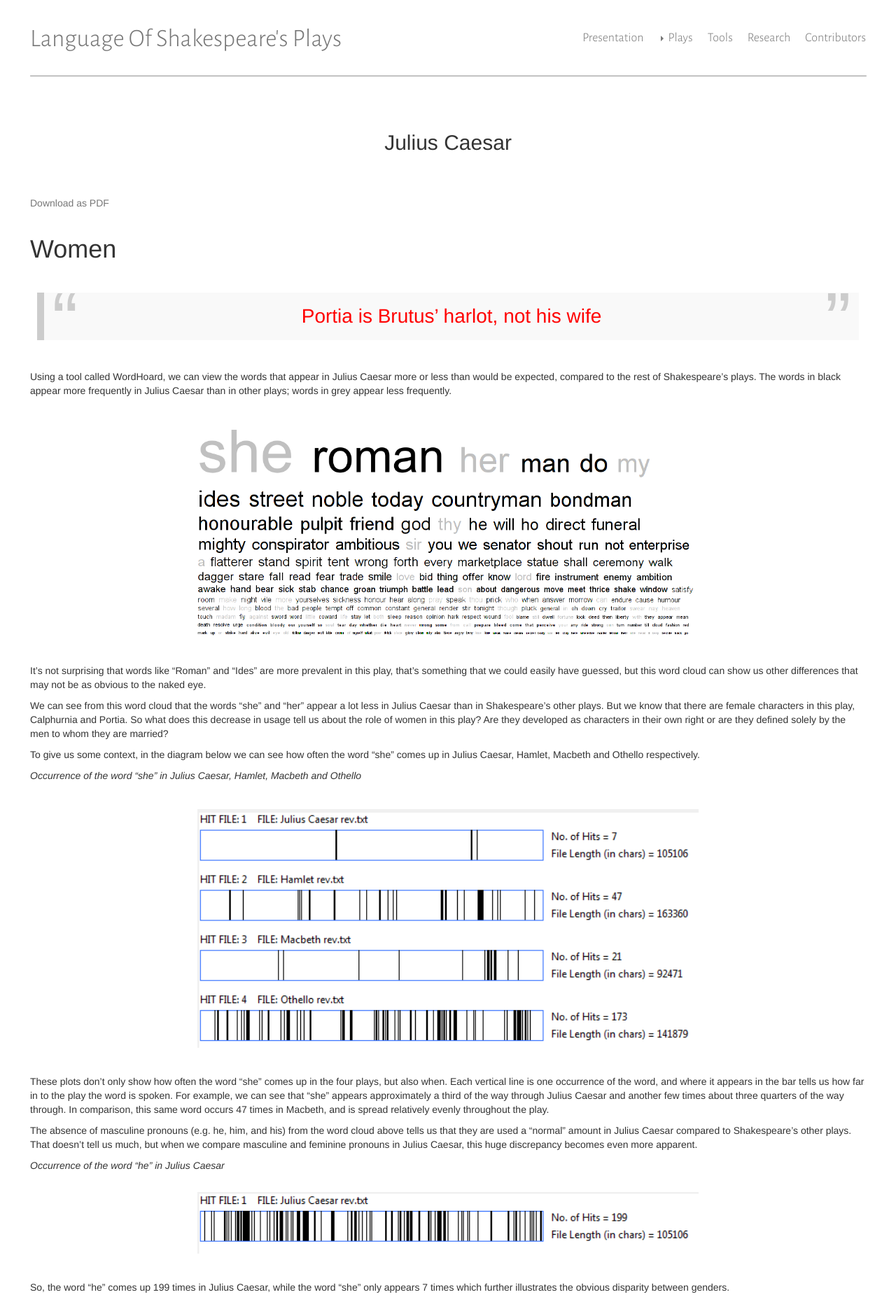
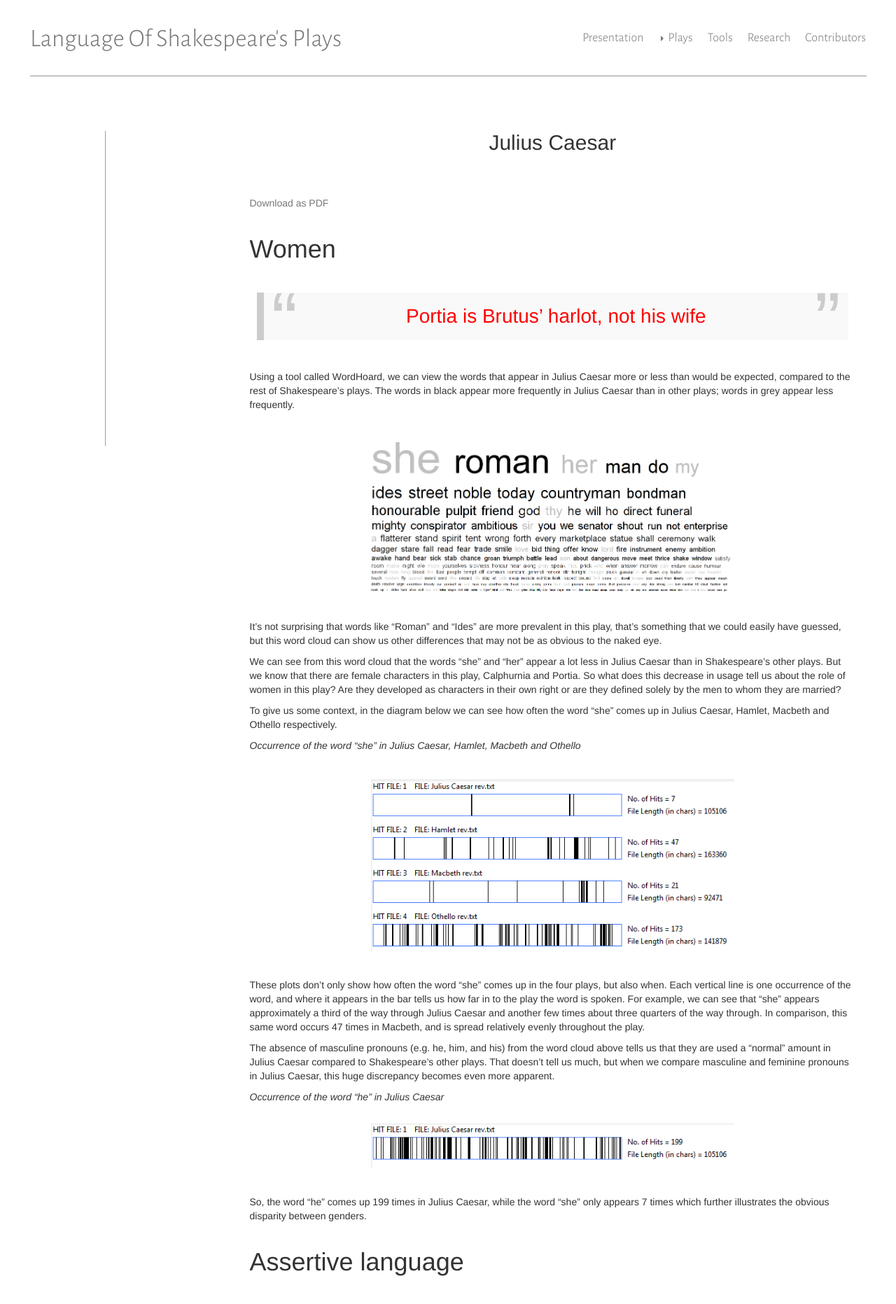
Before and after one commit to iahmed0/SU-LOSP.github.io, a Jekyll site: the page built from _analyses/julius_caesar/index.md, in a window 1280 px wide. Shown: the top 1863 px of the page at 70% size. Built offline with Jekyll 4.4.1, drawn with Linux system fonts in a browser that asks for light colours.

Commit message:
First attempt with the play submenu

```diff
--- a/_config.yml
+++ b/_config.yml
@@ -13,5 +13,10 @@
     -
         values:
             layout: "page"
+    -
+        scope:
+            type: "analyses"
+        values:
+            layout: "analysis"
 
 markdown: "kramdown"
--- /dev/null
+++ b/_layouts/analysis.html
@@ -0,0 +1,20 @@
+---
+layout: default
+---
+
+<nav class="col-md-3">
+  <ul id="play-sections">
+  </ul>
+</nav>
+
+<article class="col-md-9">
+  <header>
+    <h2>{{ page.title }}</h2>
+  </header>
+
+  <div class="content">
+    {{ content }}
+  </div>
+</article>
+
+<script charset="utf-8" src="/assets/js/analysis.js"></script>
--- a/assets/css/main.scss
+++ b/assets/css/main.scss
@@ -136,6 +136,23 @@
 
 main {
     margin: 3em 0 3em 0;
+
+    & nav {
+        font-family: "Alegreya";
+        font-size: 1.2em;
+
+        & ul {
+            height: 50vh;
+            position: fixed !important;
+            border-right: 1px solid lighten($link-color, 15%);
+            padding: 2em 3.5em 2em 2em;
+            margin-right: 1em;
+        }
+
+        & li {
+            list-style: none;
+        }
+    }
 }
 
 article {
@@ -147,6 +164,9 @@
             margin: 0 0 2em 0;
         }
     }
+
+    & .content {
+        right: 0;
 
         & h1 {
             margin: 1em 0 1em 0;
@@ -191,17 +211,25 @@
             text-align: center;
         }
 
+        & dl {
+            margin: 2em 0 2em 0;
+        }
+
+        & dt {
+            margin-top: 1em;
+        }
+
         & img {
             width: 100%;
             margin: 2em 0 2em 0;
             padding: 0 20% 0 20%;
         }
 
-    & dl {
+        dl {
             margin: 2em 0 2em 0;
         }
 
-    & dt {
+        dt {
             margin-top: 1em;
         }
 
@@ -214,3 +242,4 @@
             float: left;
         }
     }
+}
--- /dev/null
+++ b/assets/js/analysis.js
@@ -0,0 +1,13 @@
+(function() {
+  // Dynamically generate the submenu
+  var nav = document.getElementById('play-sections');
+  var titles = document.querySelectorAll('article .content h1');
+  Array.forEach(titles, function(title) {
+    var li = document.createElement('li');
+    var a = document.createElement('a');
+    a.setAttribute('href', '#' + title.getAttribute('id'));
+    a.innerHTML = title.innerHTML;
+    li.appendChild(a);
+    nav.appendChild(li);
+  });
+})();
```
Lines whose indentation alone changed are shown as unchanged.
